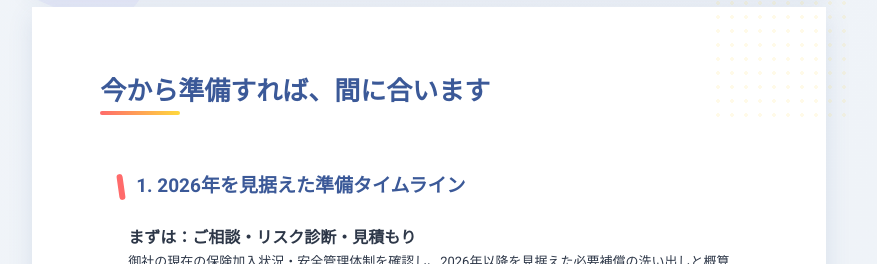
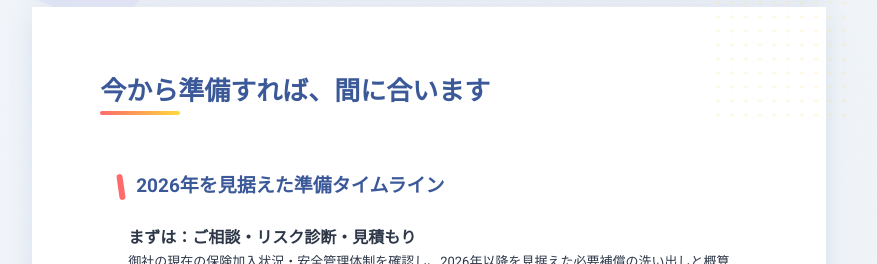
Before and after one commit to noriaki0215/construction_dm, a plain HTML site: page construction-site-entry-standards-proposal.html in a window 1280 px wide. Shown: the part 5257-5521 px from the top of the page, without its empty margins (211-1088 px from the left). Drawn offline with Linux system fonts and the light colour scheme.

Commit message:
Remove leading number from timeline heading

```diff
--- a/construction-site-entry-standards-proposal.html
+++ b/construction-site-entry-standards-proposal.html
@@ -766,7 +766,7 @@
     <h1>今から準備すれば、間に合います</h1>
 
     <div class="timeline-section">
-        <h2>1. 2026年を見据えた準備タイムライン</h2>
+        <h2>2026年を見据えた準備タイムライン</h2>
         <div class="steps-grid">
             <div class="step-item">
                 <strong>まずは：ご相談・リスク診断・見積もり</strong>
```
